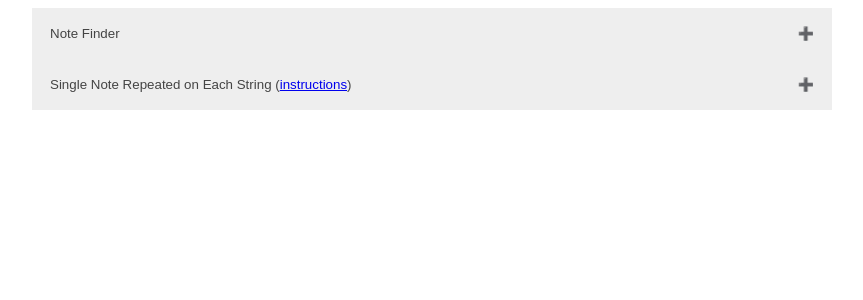
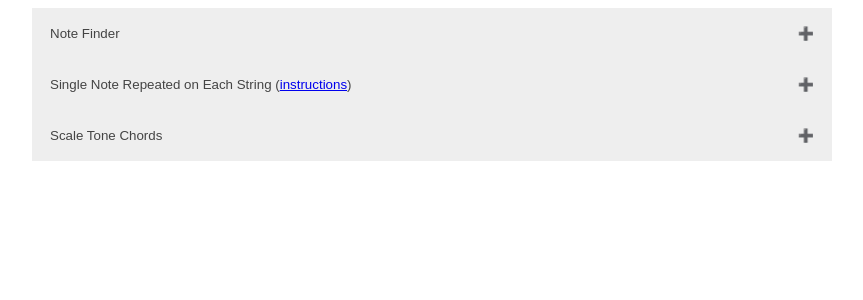
Before and after one commit to craigargh/guitar-practice-aiohttp, a Python web app: template templates/index.html in a window 1280 px wide. Shown: the top 300 px of the page, without its empty margins (208-1071 px from the left). Run offline with Jinja, Linux system fonts and the light colour scheme; the template is opened without the code that fills it, so the values that code supplies are empty.

Commit message:
Add scale tone chords to index

```diff
--- a/templates/index.html
+++ b/templates/index.html
@@ -89,6 +89,13 @@
         </ul>
     </div>
 
+    <button class="accordion">Scale Tone Chords</button>
+    <div class="panel">
+        <ul>
+            <li><a href="/scale-tone-chords/">Major</a></li>
+        </ul>
+    </div>
+
 
 </div>
 
```
